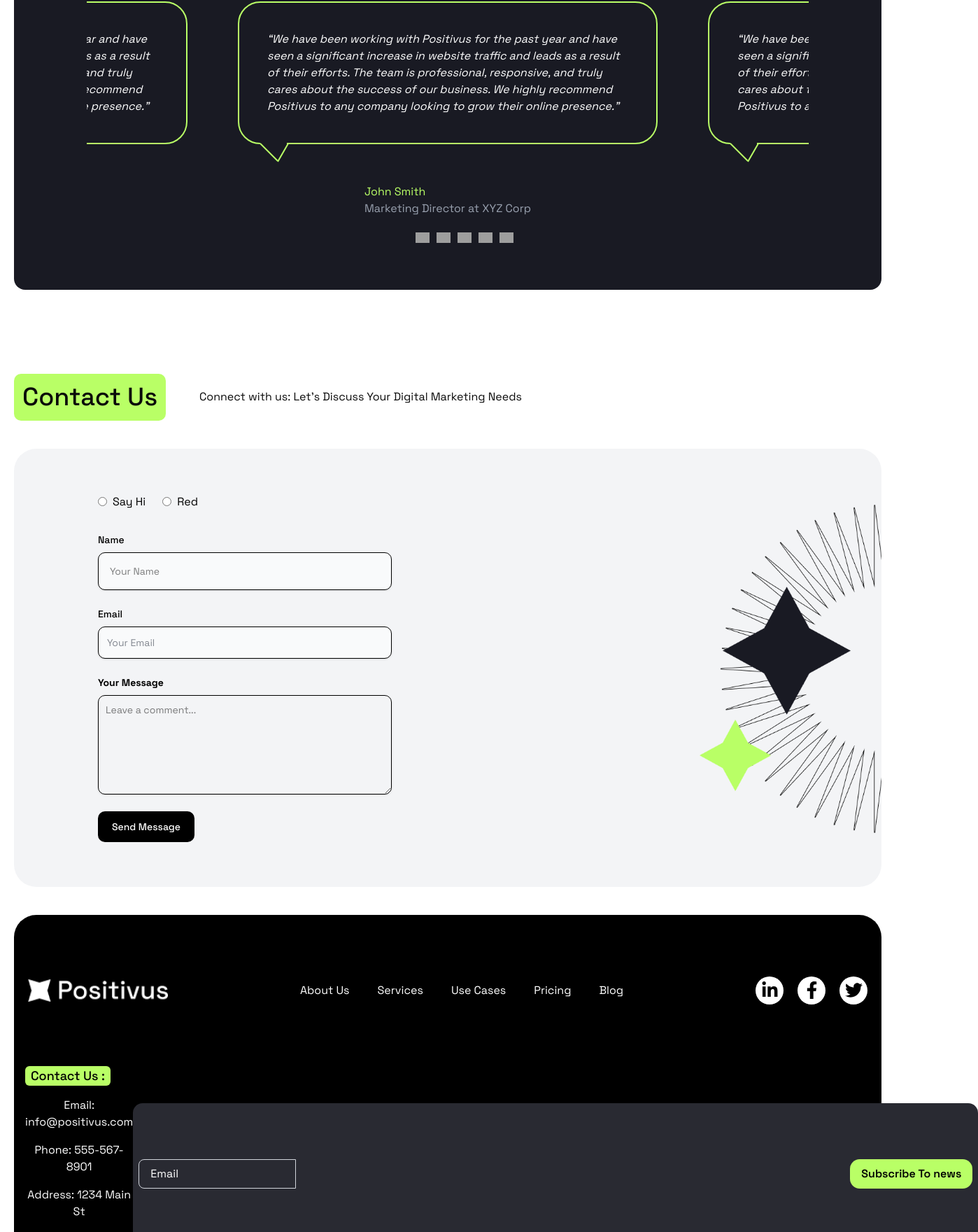
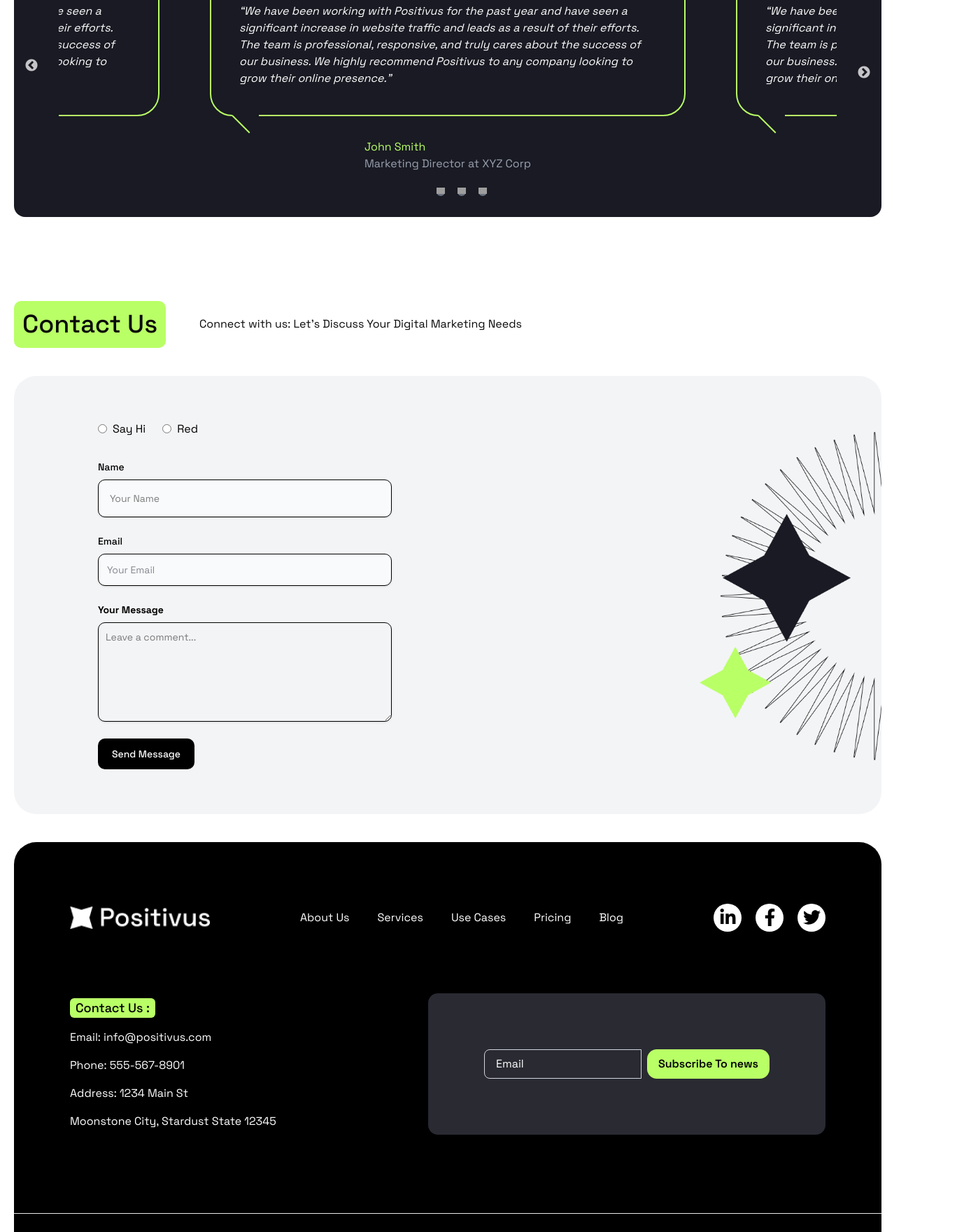
Before and after one commit to almamun0101/Devsaround-Positivus, a Next.js app: page / in a window 1280 px wide. Shown: the part 5929-7689 px from the top of the page at 70% size, 1398 px wide, since content can reach past the window. Built offline with nearby package versions, Linux system fonts and the light colour scheme; grey boxes are pictures that could not be loaded.

Commit message:
footer update

```diff
--- a/src/app/Component/Footer.jsx
+++ b/src/app/Component/Footer.jsx
@@ -9,7 +9,7 @@ const Footer = () => {
   return (
     <div className="container">
       <div className="bg-black text-white py-20 rounded-t-4xl">
-        <nav className="flex flex-col md:flex-row justify-between items-center py-2 px-5 gap-5">
+        <nav className="flex flex-col md:flex-row justify-between items-center py-2 px-20 gap-5">
           <div className="">
             <Image
               src="/logo/bottomlogo.png"
@@ -40,7 +40,7 @@ const Footer = () => {
           </div>
         </nav>
 
-        <div className=" mx-auto py-20 px-4 flex flex-col md:flex-row justify-between items-center">
+        <div className=" mx-auto py-20 md:px-20 flex flex-col md:flex-row justify-between items-center">
           {/* Left side: Contact Us */}
           <div className="flex flex-col text-center items-center md:items-start gap-4  md:justify-start  mb-4 md:mb-0">
             <h2 className="!text-lg font-semibold bg-pri text-black px-2 rounded-sm">
@@ -53,7 +53,7 @@ const Footer = () => {
           </div>
 
           {/* Right side: Email input and Subscribe button */}
-          <div className="bg-[#292A32] p-20 rounded-xl px-2 min-w-full">
+          <div className="bg-[#292A32] p-20 rounded-xl px-2 md:px-20">
             <form className="flex flex-col md:flex-row  gap-2 justify-between w-full md:w-auto ">
               <input
                 type="email"
@@ -71,11 +71,20 @@ const Footer = () => {
         </div>
 
         <hr class="my-6 border-gray-200 sm:mx-auto dark:border-gray-700 lg:my-8" />
-       <div className="flex flex-col md:flex-row items-center justify-center md:justify-start gap-5">
-        <span class="block text-sm text-white text-left sm:text-center dark:text-gray-400">© 2023 <a href="https://flowbite.com/" class="hover:underline">Positivus</a>. All Rights Reserved.</span>
-        <span class="block text-sm text-white text-left sm:text-center dark:text-gray-400"><a href="https://flowbite.com/" class="hover:underline">Privacy Policy</a></span>
+        <div className="flex flex-col md:flex-row items-center justify-center md:justify-start gap-5 md:px-20">
+          <span class="block text-sm text-white text-left sm:text-center dark:text-gray-400">
+            © 2023{" "}
+            <a href="https://flowbite.com/" class="hover:underline">
+              Positivus
+            </a>
+            . All Rights Reserved.
+          </span>
+          <span class="block text-sm text-white text-left sm:text-center dark:text-gray-400">
+            <a href="https://flowbite.com/" class="hover:underline">
+              Privacy Policy
+            </a>
+          </span>
         </div>
-
       </div>
     </div>
   );
--- a/src/app/Component/Testimonials.jsx
+++ b/src/app/Component/Testimonials.jsx
@@ -25,29 +25,19 @@ const comments = [
     position: "Founder of StartupHub",
     text: "We have been working with Positivus for the past year and have seen a significant increase in website traffic and leads as a result of their efforts. The team is professional, responsive, and truly cares about the success of our business. We highly recommend Positivus to any company looking to grow their online presence.",
   },
-  {
-    id: "c4",
-    name: "Emma Wilson",
-    position: "CTO at TechWave",
-    text: "We have been working with Positivus for the past year and have seen a significant increase in website traffic and leads as a result of their efforts. The team is professional, responsive, and truly cares about the success of our business. We highly recommend Positivus to any company looking to grow their online presence.",
-  },
-  {
-    id: "c5",
-    name: "David Lee",
-    position: "COO at BrightFuture",
-    text: "We have been working with Positivus for the past year and have seen a significant increase in website traffic and leads as a result of their efforts. The team is professional, responsive, and truly cares about the success of our business. We highly recommend Positivus to any company looking to grow their online presence.",
-  },
 ];
 
 const Testimonials = () => {
   const settings = {
-    dots: true,
     infinite: true,
     centerMode: true,
     centerPadding: "180px",
-    slidesToShow: 1, // default
+    slidesToShow: 1,
     speed: 500,
-    arrows: false,
+    arrows: true, // enable arrows
+    dots: true,
+    nextArrow: <SampleNextArrow />,
+    prevArrow: <SamplePrevArrow />,
     customPaging: (i) => (
       <div className="w-4 h-4 md:w-5 md:h-5 rounded-full transition-all duration-300">
         <img src="/images/vectorIcon.png" alt="" />
@@ -55,26 +45,32 @@ const Testimonials = () => {
     ),
     responsive: [
       {
-        breakpoint: 1024, // tablets / small desktops
+        breakpoint: 1024,
         settings: {
           centerPadding: "100px",
-          slidesToShow: 1, // still one slide
         },
       },
       {
-        breakpoint: 768, // mobile
+        breakpoint: 768,
         settings: {
-          centerPadding: "40px",
-          slidesToShow: 1, // ✅ only one slide
-          centerMode: false, // optional: disable centerMode on very small screens
+          centerMode: false,
+          centerPadding: "0px",
+          slidesToShow: 1,
+          dots: true,
+          customPaging: (i) => (
+            <div className="w-3 h-3 rounded-full bg-gray-500" />
+          ),
         },
       },
       {
-        breakpoint: 480, // extra small mobile
+        breakpoint: 480,
         settings: {
-          centerPadding: "20px",
+          centerMode: false,
           slidesToShow: 1,
-          centerMode: false, // disable centering
+          dots: true,
+          customPaging: (i) => (
+            <div className="w-3 h-3 rounded-full bg-gray-500" />
+          ),
         },
       },
     ],
@@ -89,16 +85,16 @@ const Testimonials = () => {
         }
       />
 
-      <div className="relative p-20 bg-[#191A23] text-white rounded-2xl overflow-hidden">
+      <div className="relative p-10 bg-[#191A23] text-white rounded-2xl overflow-hidden">
         <Slider {...settings} className="px-6">
           {comments.map((c) => (
             <div key={c.id} className="px-3">
               <div className="flex flex-col p-6 rounded-xl items-center transition-all duration-500 ease-in-out">
                 <p className="multi-lines pb-10 relative italic border-2 border-pri p-10 rounded-4xl text-sm md:text-base line-clamp-3 md:line-clamp-none">
-                  “{c.text}”<span></span>
+                  “{c.text}”
                 </p>
                 <div className="mt-4">
-                  <p className="font-semibold pt-10 text-pri">{c.name}</p>
+                  <p className="font-semibold pt-4 text-pri">{c.name}</p>
                   <p className="text-xs text-gray-400">{c.position}</p>
                 </div>
               </div>
@@ -110,4 +106,28 @@ const Testimonials = () => {
   );
 };
 
+// Custom Next Arrow
+function SampleNextArrow(props) {
+  const { className, style, onClick } = props;
+  return (
+    <div
+      className={`${className} right-0 bottom-100 transform `}
+      style={{ ...style, display: "block", zIndex: 10 }}
+      onClick={onClick}
+    />
+  );
+}
+
+// Custom Prev Arrow
+function SamplePrevArrow(props) {
+  const { className, style, onClick } = props;
+  return (
+    <div
+      className={`${className} left-0 top-1/2 transform -translate-y-1/2`}
+      style={{ ...style, display: "block", zIndex: 10 }}
+      onClick={onClick}
+    />
+  );
+}
+
 export default Testimonials;
```
